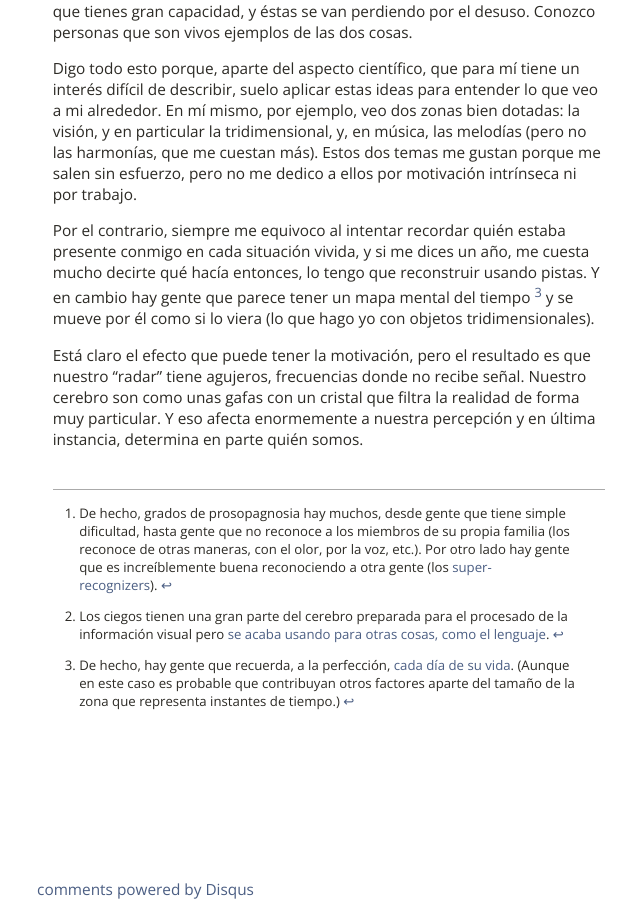
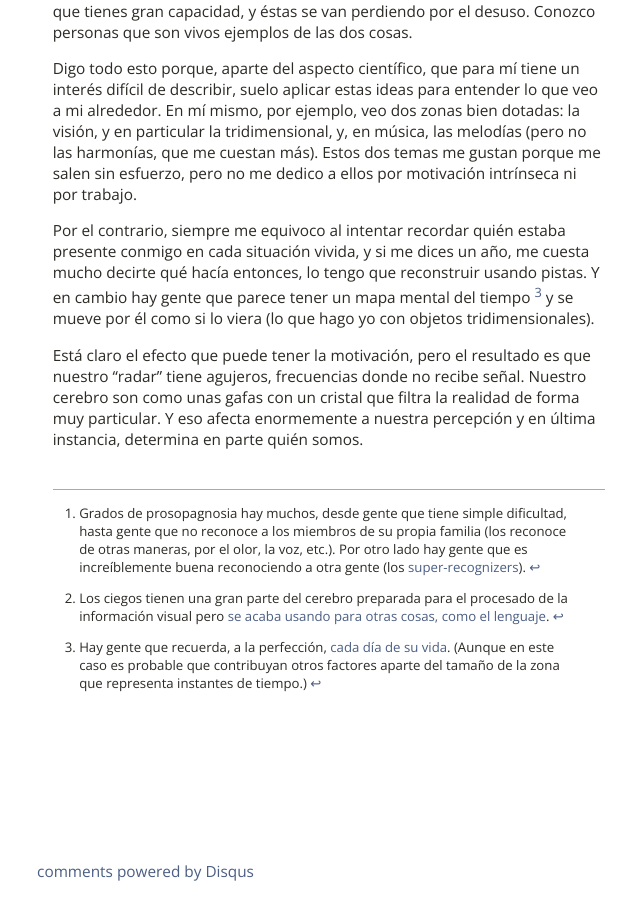
Before and after one commit to pauek/pauek.info, a Jekyll site: the page built from _posts/2019-07-28-representaciones-mentales.md, in a window 1280 px wide and 900 px high, scrolled down 1102 px. Shown: the whole window, without its empty margins (311-951 px from the left). Built offline with Jekyll 4.4.1, drawn with Linux system fonts in a browser that asks for light colours; nearby versions of some CDN libraries; comment, search, counter and statistics services are not loaded.

Commit message:
Correcciones

```diff
--- a/_posts/2019-07-28-representaciones-mentales.md
+++ b/_posts/2019-07-28-representaciones-mentales.md
@@ -75,15 +75,15 @@ particular. Y eso afecta enormemente a nuestra percepción y en última instanci
 determina en parte quién somos.
 
 
-[^1]: De hecho, grados de prosopagnosia hay muchos, desde gente que tiene simple
+[^1]: Grados de prosopagnosia hay muchos, desde gente que tiene simple
       dificultad, hasta gente que no reconoce a los miembros de su propia familia
-      (los reconoce de otras maneras, con el olor, por la voz, etc.). Por otro lado
+      (los reconoce de otras maneras, por el olor, la voz, etc.). Por otro lado
       hay gente que es increíblemente buena reconociendo a otra gente (los
       [super-recognizers](https://www.superrecognisers.com/)).
 
 [^2]: Los ciegos tienen una gran parte del cerebro preparada para el procesado de la información visual pero
       [se acaba usando para otras cosas, como el lenguaje](https://www.newscientist.com/article/2147696-blind-people-repurpose-the-brains-visual-areas-for-language/).
 
-[^3]: De hecho, hay gente que recuerda, a la perfección, [cada día de su vida](https://youtu.be/hpTCZ-hO6iI).
+[^3]: Hay gente que recuerda, a la perfección, [cada día de su vida](https://youtu.be/hpTCZ-hO6iI).
       (Aunque en este caso es probable que contribuyan otros factores aparte del tamaño
       de la zona que representa instantes de tiempo.)
```
